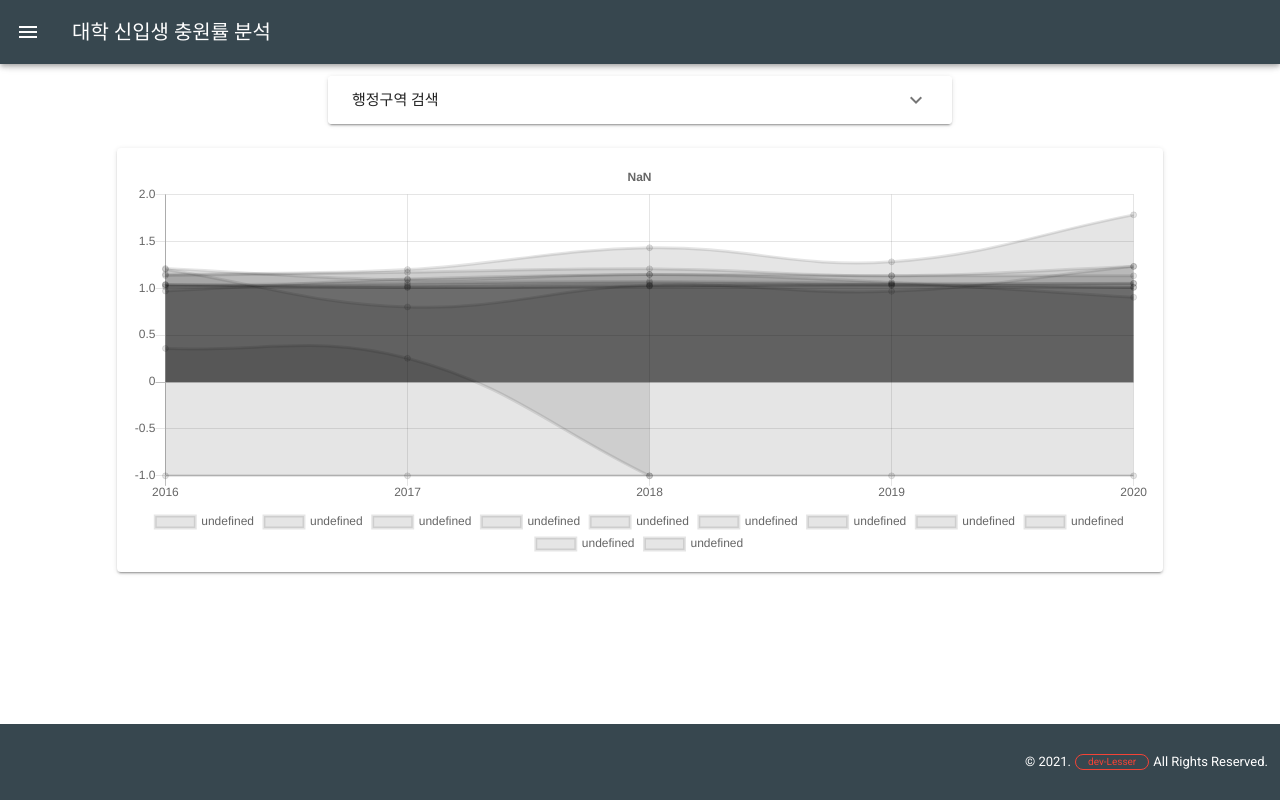
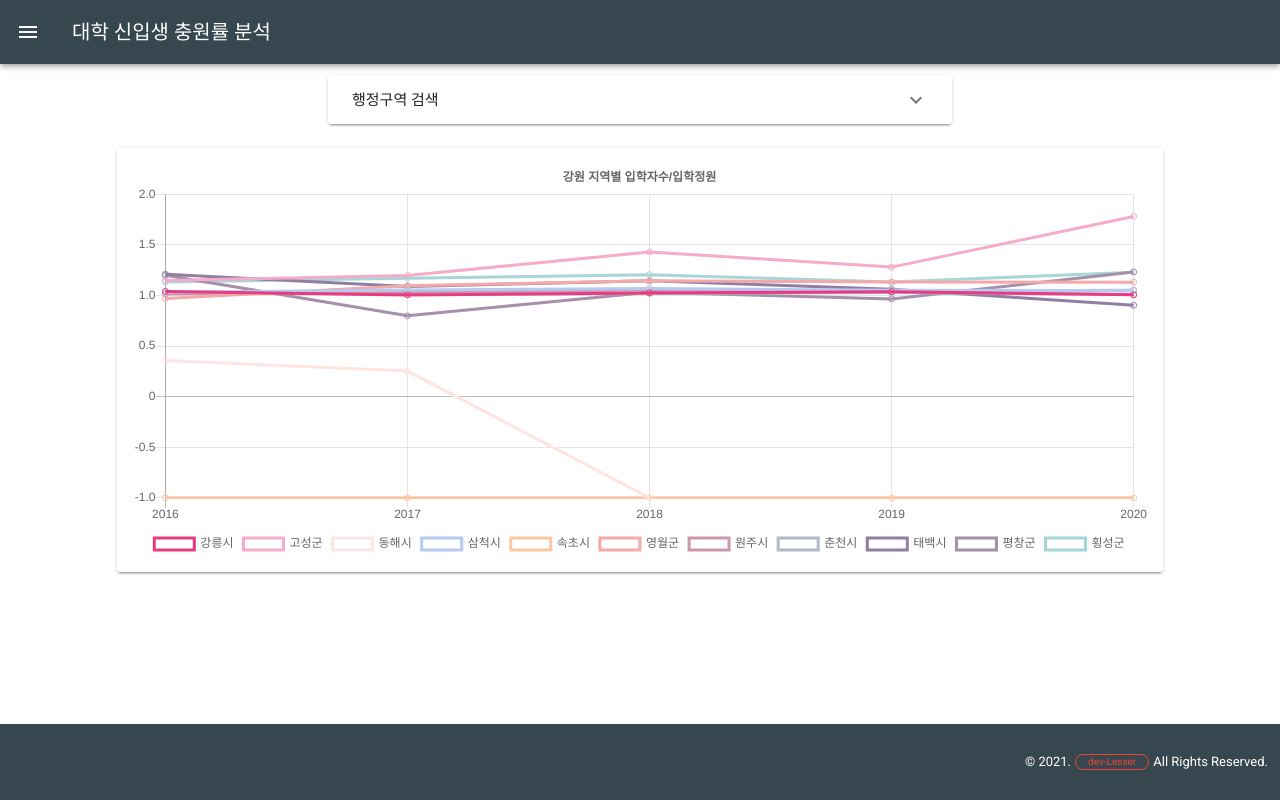
Before and after one commit to dev-Lesser/university-admission-dashboard, a Vue app: page / in a window 1280 px wide. Built offline with nearby package versions, Linux system fonts and the light colour scheme.

Commit message:
:art: Edit chart data & colors

```diff
--- a/src/App.vue
+++ b/src/App.vue
@@ -1,7 +1,6 @@
 <template>
   <v-app>
     <Header />
-
 
     <v-main>
       <v-container class="container" fluid  grid-list-md>
@@ -18,7 +17,7 @@
         <v-layout no-gutters wrap class="home-layout">
           <v-flex xs10 sm10 md10 >
             <v-card class="pa-3">
-            <line-chart  :chartdata="datasets" :options="chartOptions" :labels="[2016,2017,2018,2019,2020]" class='chart-graph' />
+            <line-chart  :chartdata="datasets" :options="chartOptions" :title="title" :labels="[2016,2017,2018,2019,2020]" class='chart-graph' />
             </v-card>
           </v-flex>
         </v-layout>
@@ -47,15 +46,15 @@ export default {
 
   data: () => ({
     datasets: [],
-    // timeseriesData: [[1,2,3,4],[2,3,1,3]]
-    //
-  }),
+    title: null,
+    colors: ['#E93B81', '#F5ABC9','#FFE5E2','#B6C9F0','#FBC6A4','#F4A9A8','#CE97B0','#AFB9CB',
+      '#907FA4', '#A58FAA','#A6D6D6', '#A7BBC7','#8E9775','#4A503D'
+    ]
+    }),
   mounted(){
     this.$store.state.resultData = []
     this.$store.state.timeseriesData = data;
-    // console.log(this.$store.state.timeseriesData)
     this.classifyData()
-    console.log(this.datasets)
   },
   methods:{
     classifyData(){
@@ -74,6 +73,7 @@ export default {
         }
         for (var key in data){
             if (data['시도'] == '강원'){ // 나중 선택시 바꾸는 식으로 함수 변경 필요
+              this.title = '강원'
               result.insert = true;
               if (key=='index'){
                 var sigungu = data[key].split('|')[1]
@@ -103,7 +103,6 @@ export default {
 
         }
         if (result.insert) {
-            console.log(result)
             this.$store.state.resultData.push(result);
           }
 
@@ -113,12 +112,12 @@ export default {
   },
   watch:{
     numberData: function(){
-    console.log(this.$store.state.resultData)
       for (var i in this.$store.state.resultData){
         this.datasets.push({
-          fillColor: "rgba(220,220,220,0.2)",
-          strokeColor: "rgba(220,220,220,1)",
-          data: this.$store.state.resultData[i].data.rate
+          borderColor: this.colors[i],
+          backgroundColor: "rgba(0,0,0,0)",
+          data: this.$store.state.resultData[i].data.rate,
+          label: this.$store.state.resultData[i].sigungu
         })
       }
     }
@@ -139,7 +138,7 @@ export default {
           maintainAspectRatio: false,
           title: {
               display: true,
-              text: 'default',
+              text: this.title,
           },
           legend: {
               position: 'bottom'
@@ -147,6 +146,11 @@ export default {
           tooltip: {
               enabled: true
           },
+          elements: {
+            line: {
+                tension: 0
+            }
+        }
       }
     }
   }
--- a/src/components/LineChart.js
+++ b/src/components/LineChart.js
@@ -1,7 +1,7 @@
 import { Line } from 'vue-chartjs'
 export default {
   extends: Line,
-  props: ['chartdata', 'options', 'title', 'labels', 'sido','sigungu'],
+  props: ['chartdata', 'options', 'title', 'labels'],
   mounted () {
     this.renderPieChart(this.chartdata, this.options)
   },
@@ -12,7 +12,7 @@ export default {
   },
   methods:{
     renderPieChart: function() {
-        this.options.title.text = this.sido+this.sigungu
+        this.options.title.text += ' 지역별 입학자수/입학정원'
         this.renderChart(
           {
             labels: this.labels,
```
Lines whose indentation alone changed are shown as unchanged.
